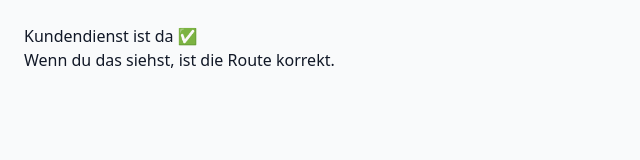
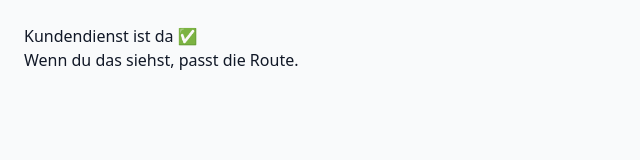
Before and after one commit to innsupplements-web/Setup-Support, a Next.js app: page /kundendienst in a window 1280 px wide. Shown: the top 160 px of the page, without its empty margins (0-640 px from the left). Built offline with nearby package versions, Linux system fonts and the light colour scheme.

Commit message:
Update page.tsx

```diff
--- a/src/app/kundendienst/page.tsx
+++ b/src/app/kundendienst/page.tsx
@@ -1,8 +1,8 @@
 export default function Page() {
   return (
-    <main style={{padding: 24}}>
+    <main style={{ padding: 24 }}>
       <h1>Kundendienst ist da ✅</h1>
-      <p>Wenn du das siehst, ist die Route korrekt.</p>
+      <p>Wenn du das siehst, passt die Route.</p>
     </main>
   );
 }
```
